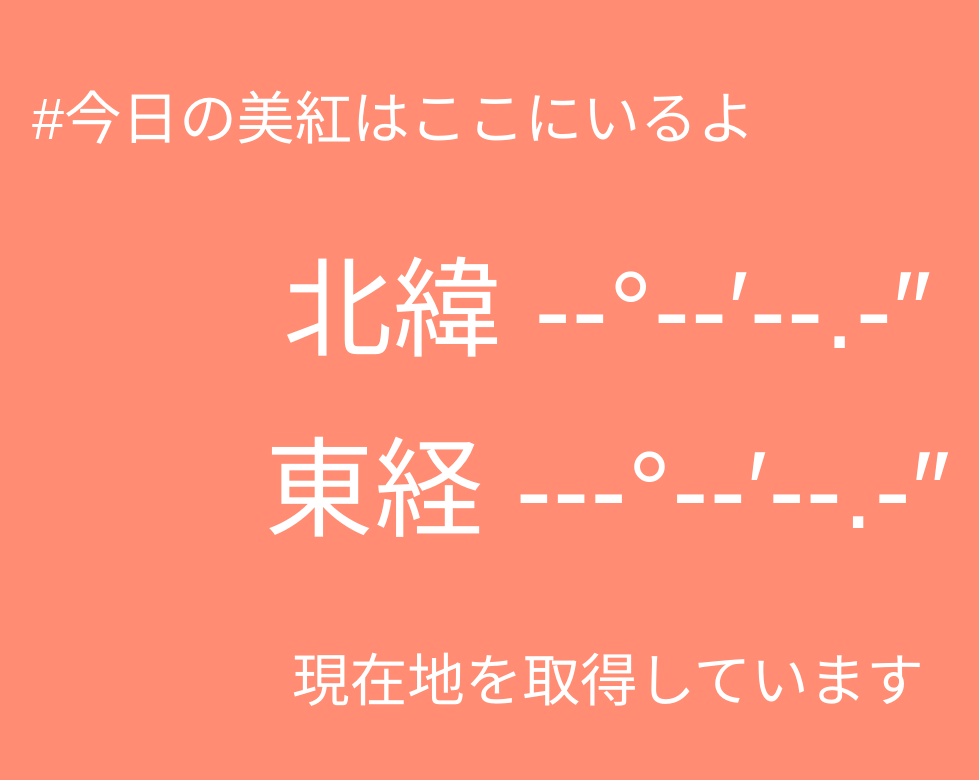
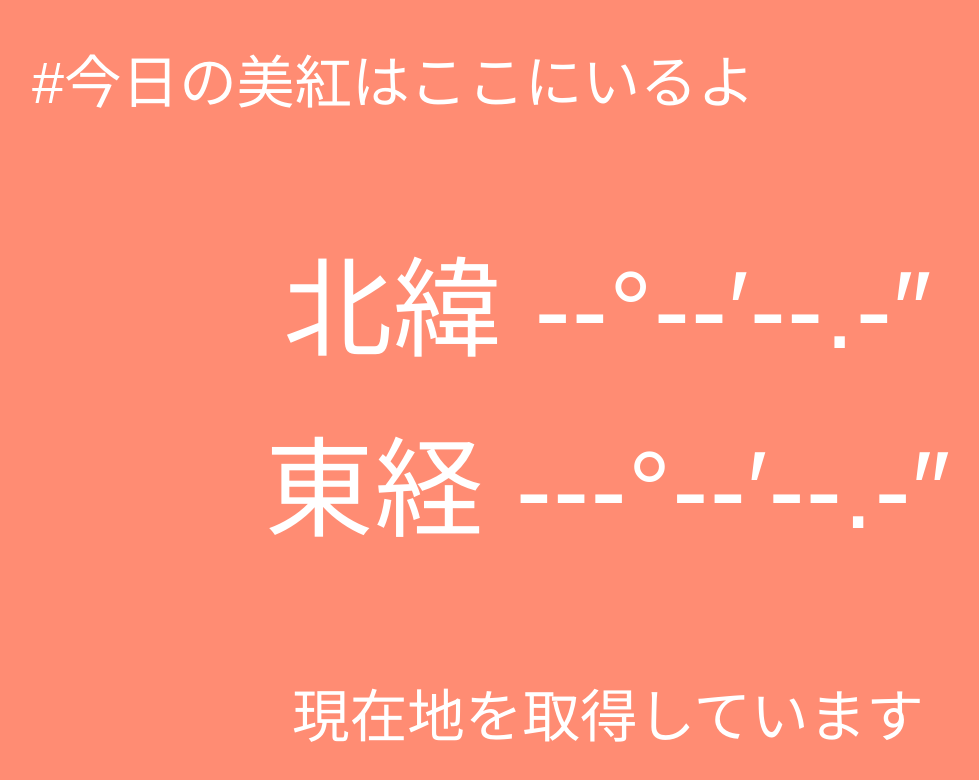
Before and after one commit to natua-tcmm/mikupopo_gps, a website: page index.html in a window 1280 px wide. Shown: the whole page, without its empty margins (32-1011 px from the left). Drawn offline with Linux system fonts and the light colour scheme; no server answers; a web font is replaced by a local one.

Commit message:
シンプル化

```diff
--- a/app.js
+++ b/app.js
@@ -1,24 +1,6 @@
 import { formatDMS } from './geo.js';
 
 const stage = document.querySelector('.stage');
-
-// Older Android Chrome uses a vh height that can include the browser toolbar.
-// Use the visible window height and ordinary px/em units instead of cqw/dvh.
-function resizeStage() {
-  const viewportWidth = window.innerWidth;
-  const viewportHeight = window.innerHeight;
-  const width = Math.min(viewportWidth, viewportHeight * 16 / 9);
-  document.body.style.height = `${viewportHeight}px`;
-  stage.style.width = `${width}px`;
-  stage.style.height = `${width * 9 / 16}px`;
-  stage.style.fontSize = `${width / 100}px`;
-}
-
-resizeStage();
-window.addEventListener('resize', resizeStage);
-window.addEventListener('orientationchange', resizeStage);
-document.addEventListener('fullscreenchange', resizeStage);
-if (window.visualViewport) window.visualViewport.addEventListener('resize', resizeStage);
 
 const latitudeLine = document.querySelector('#latitude');
 const longitudeLine = document.querySelector('#longitude');
--- a/style.css
+++ b/style.css
@@ -23,33 +23,17 @@ html, body {
   height: 100%;
   margin: 0;
   overflow: hidden;
-}
-
-body {
-  display: flex;
-  align-items: center;
-  justify-content: center;
+  -webkit-text-size-adjust: 100%;
+  text-size-adjust: 100%;
 }
 
 .stage {
   position: relative;
-  flex: none;
-  width: 100vw;
-  height: 56.25vw;
-  /* One em is 1% of the stage width; child text uses this shared scale. */
-  font-size: 1vw;
+  width: 100%;
+  height: 100%;
   background: #ff8c73;
   overflow: hidden;
   outline: none;
-}
-
-/* CSS fallback for screens wider than 16:9, including before JS runs. */
-@media (min-aspect-ratio: 16/9) {
-  .stage {
-    width: 177.77777778vh;
-    height: 100vh;
-    font-size: 1.77777778vh;
-  }
 }
 
 h1, p { margin: 0; font-weight: 400; white-space: nowrap; }
@@ -58,7 +42,7 @@ h1 {
   position: absolute;
   top: 5%;
   left: 5%;
-  font-size: 4.5em;
+  font-size: 4.5vw;
   line-height: 1.5;
 }
 
@@ -69,7 +53,7 @@ h1 {
   transform: translate(-50%, -50%);
   width: 92%;
   text-align: center;
-  font-size: 8.5em;
+  font-size: 8.5vw;
   line-height: 1.65;
   letter-spacing: 0.01em;
 }
@@ -80,7 +64,7 @@ h1 {
   left: 5%;
   width: 90%;
   text-align: center;
-  font-size: 4.5em;
+  font-size: 4.5vw;
   line-height: 1.5;
 }
 
--- a/sw.js
+++ b/sw.js
@@ -1,5 +1,5 @@
 // Bump this version whenever any app file or offline asset changes.
-const CACHE = 'mikupopo-gps-v2';
+const CACHE = 'mikupopo-gps-v3';
 const ASSETS = [
   './', './index.html', './style.css', './app.js', './geo.js', './location-worker.js',
   './manifest.webmanifest', './assets/fonts/MochiyPopOne-Regular.woff2',
@@ -11,7 +11,7 @@ const ASSETS = [
 self.addEventListener('install', event => {
   event.waitUntil((async () => {
     const cache = await caches.open(CACHE);
-    await cache.addAll(ASSETS);
+    await cache.addAll(ASSETS.map(url => new Request(url, { cache: 'reload' })));
     await self.skipWaiting();
   })());
 });
```
Also changed, not shown: README.md.
